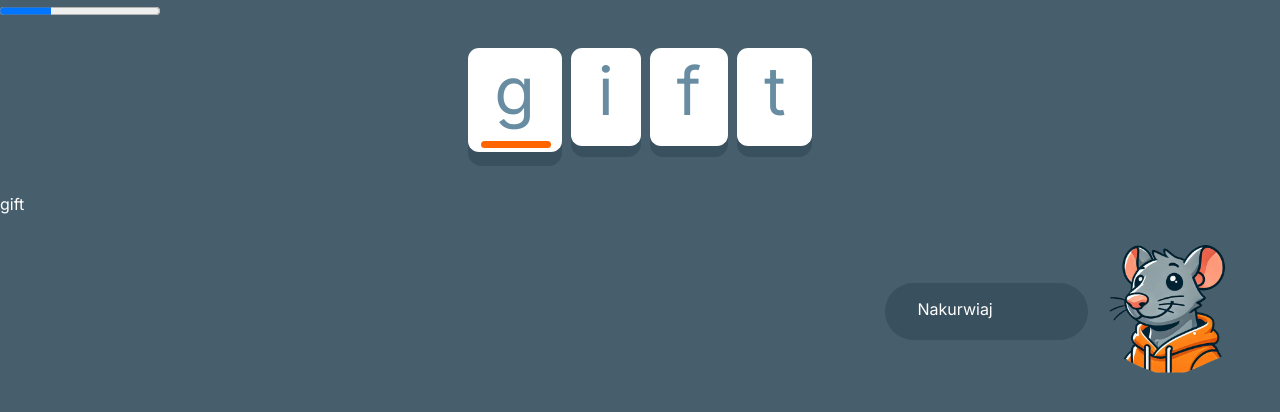
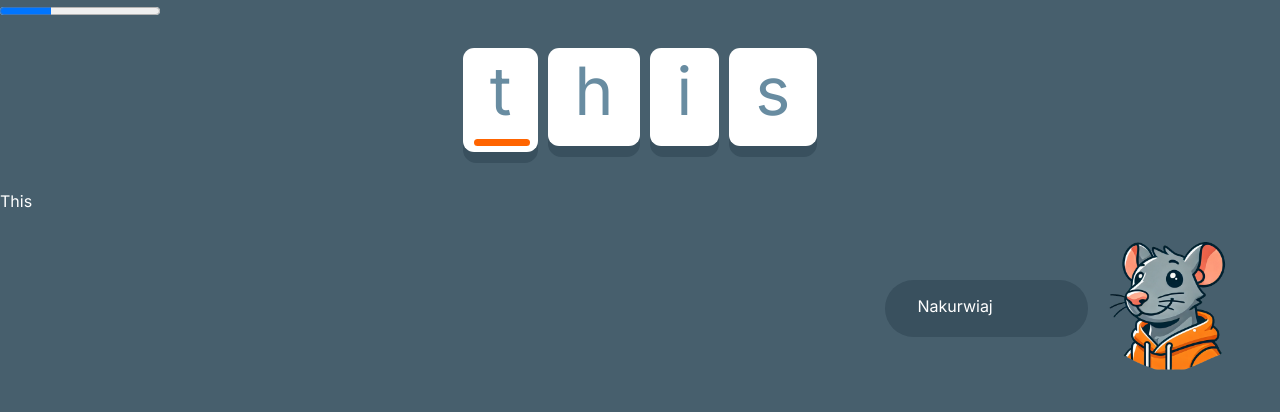
Before and after one commit to ylfe-dev/CorpAcademy, a React (Vite) app in the folder frontend/: page /game in a window 1280 px wide. Shown: the top 412 px of the page. Built offline with nearby package versions, Linux system fonts and the light colour scheme.

Commit message:
błędy wyłapywne na froncie

```diff
--- a/frontend/src/components/LetterBox/index.jsx
+++ b/frontend/src/components/LetterBox/index.jsx
@@ -1,8 +1,9 @@
 import { useEffect, useState } from 'react';
 import './style.scss'
 
-function LetterBox ({letter, writable, cqSize, state}){
+function LetterBox ({letter, writable, written, cqSize, state}){
     const bottomPaddingRatio = state == "active" ? 4 : 6;
+
 
     const letter_container_style = {
         marginInline: buildCssMin(cqSize, 14),
@@ -17,11 +18,17 @@ function LetterBox ({letter, writable, cqSize, state}){
         borderRadius: buildCssMin(cqSize, 6)
     }
 
+    useEffect(()=> {
+
+    },[])
+
+    const is_wrong = written && written != letter;
+
 
     return writable ? (
-        <div className={"letter-box letter-box--" + state} style={letter_container_style}>
+        <div className={"letter-box letter-box--" + state + (is_wrong ? " wrong" : "")} style={letter_container_style}>
             <div style={letter_style} className='letter-box__inner'>
-                <span>{letter}</span>
+                <span>{written ? written : letter}</span>
             </div>
         </div>
     ) : <span class="non-writable" style={{fontSize: letter_style.fontSize}}>{letter}</span>
--- a/frontend/src/components/LetterBox/style.scss
+++ b/frontend/src/components/LetterBox/style.scss
@@ -5,6 +5,9 @@
     position: relative;
     transition: all .2s;
 
+    &.wrong {
+        animation: wrong .5s forwards;
+    }
 
     &__inner {
         display: block;
@@ -56,7 +59,14 @@
     from{ opacity:0;}
     to{opacity: 1;}
 }
+
 @keyframes scalein {
     from{ transform: scale(0);}
     to{transform: scale(1);}
 }
+
+@keyframes wrong {
+    0%{ transform: rotate(-20deg);}
+    66%{ transform: rotate(20deg);}
+    100%{transform: srotate(0deg);}
+}
--- a/frontend/src/components/LetterBoxInput/index.jsx
+++ b/frontend/src/components/LetterBoxInput/index.jsx
@@ -38,11 +38,21 @@ function LetterBoxInput ({sentence, words, onSuccess, onFailure}){
     sentence_words = sentence_words.map(word => {
         const is_lesson_word = lesson_words.includes(word);
         to_input += is_lesson_word ? word : "";
+
         return [...word].map(letter => {
+
+            const written = is_lesson_word && getLetterState(index) != "blank" ? input[index] : null;
             index += is_lesson_word ? 1 : 0;
-            return {writable: is_lesson_word, letter: letter, state: getLetterState(index)}
+
+            return {
+                writable: is_lesson_word,
+                written: written,
+                letter: letter,
+                state: getLetterState(index)
+            }
         })
     })
+    console.log(sentence_words)
 
     return (
         <div className='letter-box-input'>
@@ -50,7 +60,7 @@ function LetterBoxInput ({sentence, words, onSuccess, onFailure}){
                 {sentence_words.map((word, index) => <Word key={index} word={word} cqSize={font_size} />)}
             </label>
             <input
-                autocomplete="off"
+                autoComplete="off"
                 id="LetterBoxInput"
                 type="text"
                 className="letter-box-input"
@@ -70,6 +80,7 @@ function Word({word, cqSize}){
         <LetterBox
             key={index}
             letter={box.letter}
+            written={box.written}
             cqSize={cqSize}
             state={box.state}
             writable={box.writable}/>
--- a/frontend/src/components/LetterBoxInput/style.scss
+++ b/frontend/src/components/LetterBoxInput/style.scss
@@ -9,9 +9,8 @@
         box-sizing: border-box;
         width:100%;
 
-        .word{
+        .word {
             margin-block: 1%;
-
             display: inline-block;
         }
 
@@ -21,6 +20,7 @@
             height: 0;
             width:0;
         }
+
         /*&:has(+:not(:focus)) .letter-box {
             background-color: transparent;
             aspect-ratio: 0.9/1;
--- a/frontend/src/containers/Game/index.jsx
+++ b/frontend/src/containers/Game/index.jsx
@@ -7,17 +7,18 @@ import Hint from '../../components/Hint'
 
 
 function Game() {
-  const [lesson, setLesson] = useState({sentence: "gift", words: "gift for"});
+  const [lesson, setLesson] = useState({sentence: "This", words: "this for"});
 
   useEffect(()=>{
-    let audio = new Audio('/Onion.mp3');
+   /* let audio = new Audio('/Onion.mp3');
     audio.loop = true;
     audio.play();
+    */
 
     return () => {
-      audio.pause();
+      /*audio.pause();
       audio.currentTime = 0;
-      audio.src = '';
+      audio.src = ''; */
     }
   },[])
 
```
